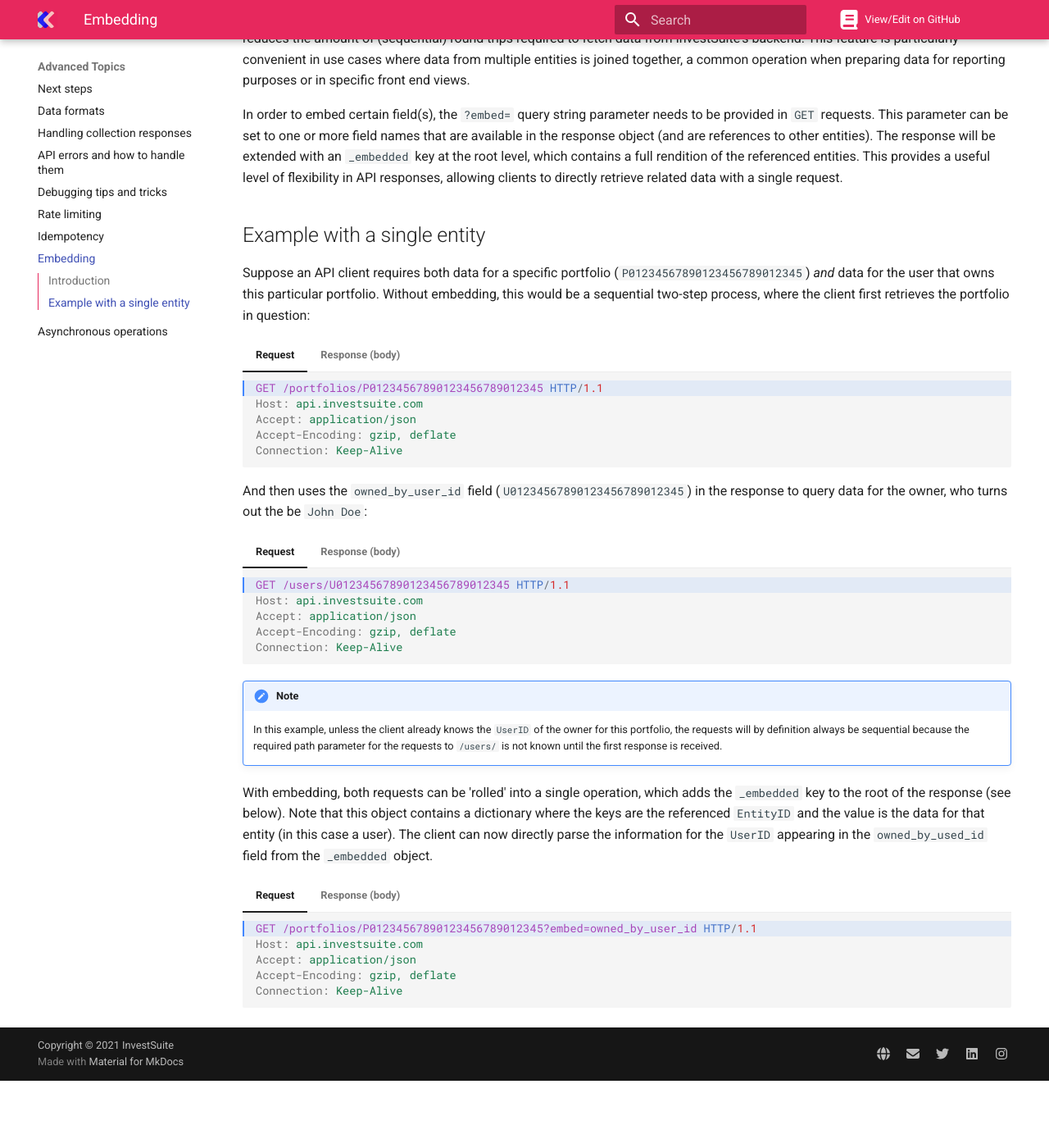
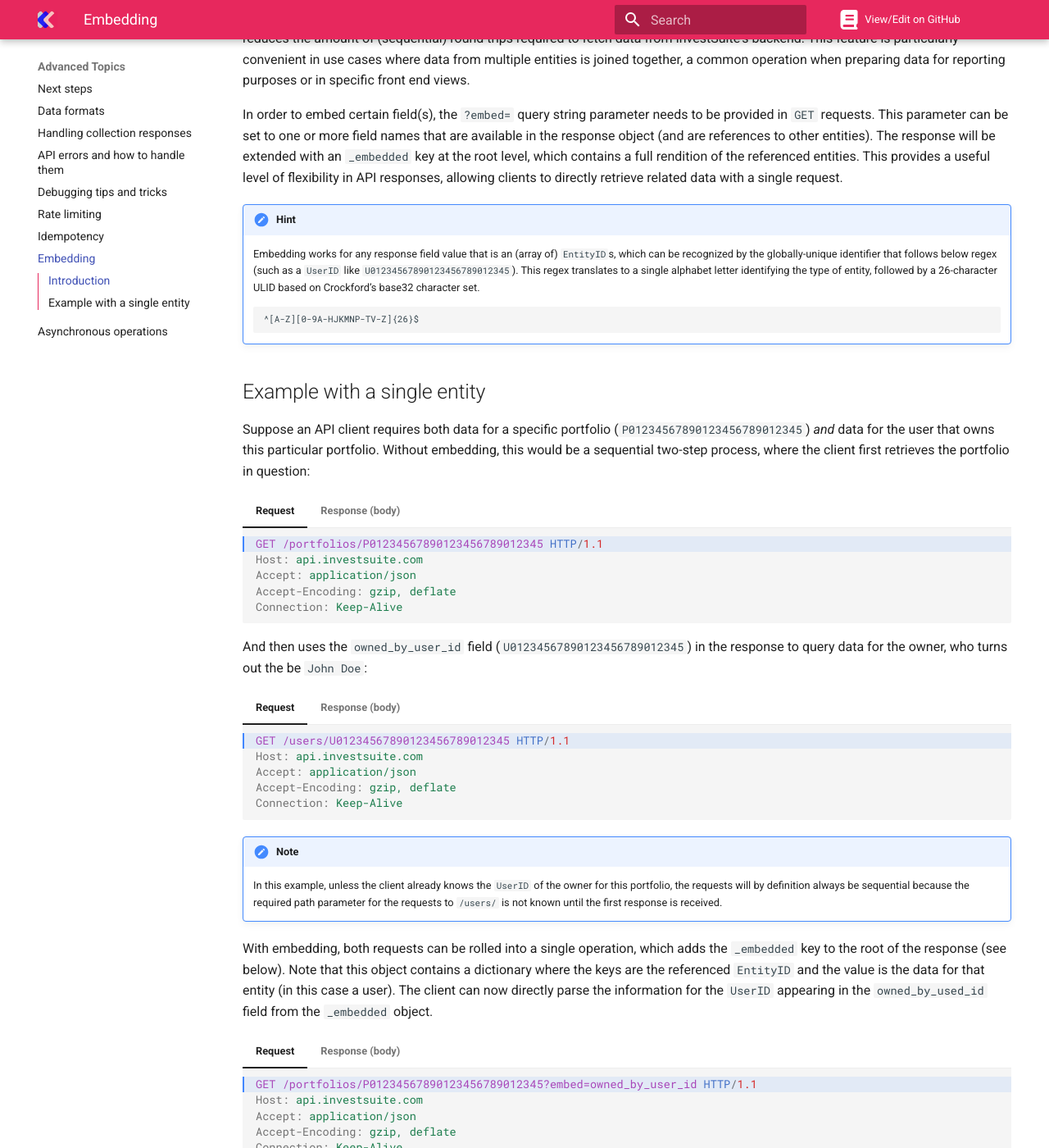
Before and after one commit to investsuite/investsuite-api-docs, an MkDocs documentation site: the page built from docs/advanced_topics/embedding.md, in a window 1280 px wide and 1400 px high, scrolled down 374 px. Shown: the whole window at 82% size. Built offline with MkDocs 1.6.1 and Material for MkDocs 9.7.7, drawn with Linux system fonts in a browser that asks for light colours; comment, search, counter and statistics services are not loaded; before the commit the page ends 1692 px from its top, so only the background shows below that.

Commit message:
update embedding article

````diff
--- a/docs/advanced_topics/embedding.md
+++ b/docs/advanced_topics/embedding.md
@@ -8,6 +8,13 @@
 The InvestSuite API supports optional embedding of entities by `EntityID`, a feature which is loosely based on [Zalando's RESTful API Performance Guideline #158](https://opensource.zalando.com/restful-api-guidelines/#158). Embedding enables API clients to merge referenced entities directly into a single response, which reduces the amount of (sequential) round trips required to fetch data from InvestSuite's backend. This feature is particularly convenient in use cases where data from multiple entities is joined together, a common operation when preparing data for reporting purposes or in specific front end views.
 
 In order to embed certain field(s), the `?embed=` query string parameter needs to be provided in `GET` requests. This parameter can be set to one or more field names that are available in the response object (and are references to other entities). The response will be extended with an `_embedded` key at the root level, which contains a full rendition of the referenced entities. This provides a useful level of flexibility in API responses, allowing clients to directly retrieve related data with a single request.
+
+!!! Hint
+    Embedding works for any response field value that is an (array of) `EntityID`s, which can be recognized by the globally-unique identifier that follows below regex (such as a `UserID` like `U01234567890123456789012345`). This regex translates to a single alphabet letter identifying the type of entity, followed by a 26-character ULID based on Crockford’s base32 character set.
+
+    ```
+    ^[A-Z][0-9A-HJKMNP-TV-Z]{26}$
+    ```
 
 ## Example with a single entity
 
@@ -80,7 +87,7 @@ And then uses the `owned_by_user_id` field (`U01234567890123456789012345`) in th
 !!! Note
     In this example, unless the client already knows the `UserID` of the owner for this portfolio, the requests will by definition always be sequential because the required path parameter for the requests to `/users/` is not known until the first response is received.
 
-With embedding, both requests can be 'rolled' into a single operation, which adds the `_embedded` key to the root of the response (see below). Note that this object contains a dictionary where the keys are the referenced `EntityID` and the value is the data for that entity (in this case a user). The client can now directly parse the information for the `UserID` appearing in the `owned_by_used_id` field from the `_embedded` object.
+With embedding, both requests can be rolled into a single operation, which adds the `_embedded` key to the root of the response (see below). Note that this object contains a dictionary where the keys are the referenced `EntityID` and the value is the data for that entity (in this case a user). The client can now directly parse the information for the `UserID` appearing in the `owned_by_used_id` field from the `_embedded` object.
 
 === "Request"
 
````
